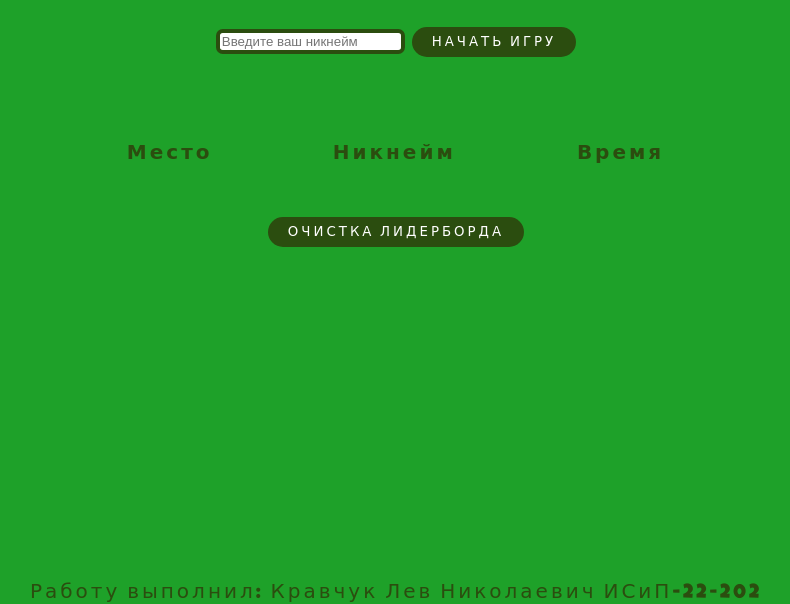
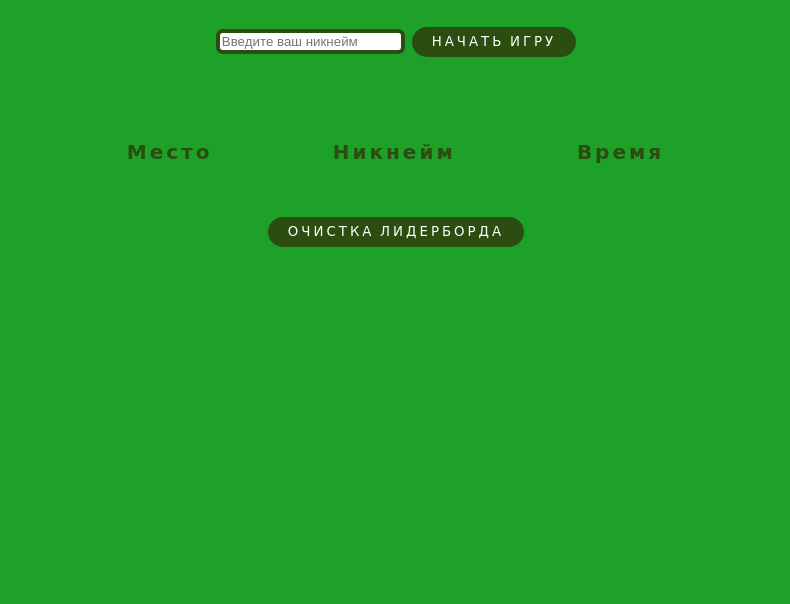
Before and after one commit to unkn365/memory-game, a plain HTML site: page index.html in a window 1280 px wide. Shown: the part 196-800 px from the top of the page, without its empty margins (244-1034 px from the left). Drawn offline with Linux system fonts and the light colour scheme.

Commit message:
index.html

```diff
--- a/index.html
+++ b/index.html
@@ -25,7 +25,6 @@
       <tbody></tbody>
     </table>
     <h2 id="victory-message"></h2> <button id="clear-leaderboard">Очистка лидерборда</button>
-    <footer>Работу выполнил: Кравчук Лев Николаевич ИСиП-22-202</footer>
     <script src="script.js"></script>
   </body>
 </html>
```
